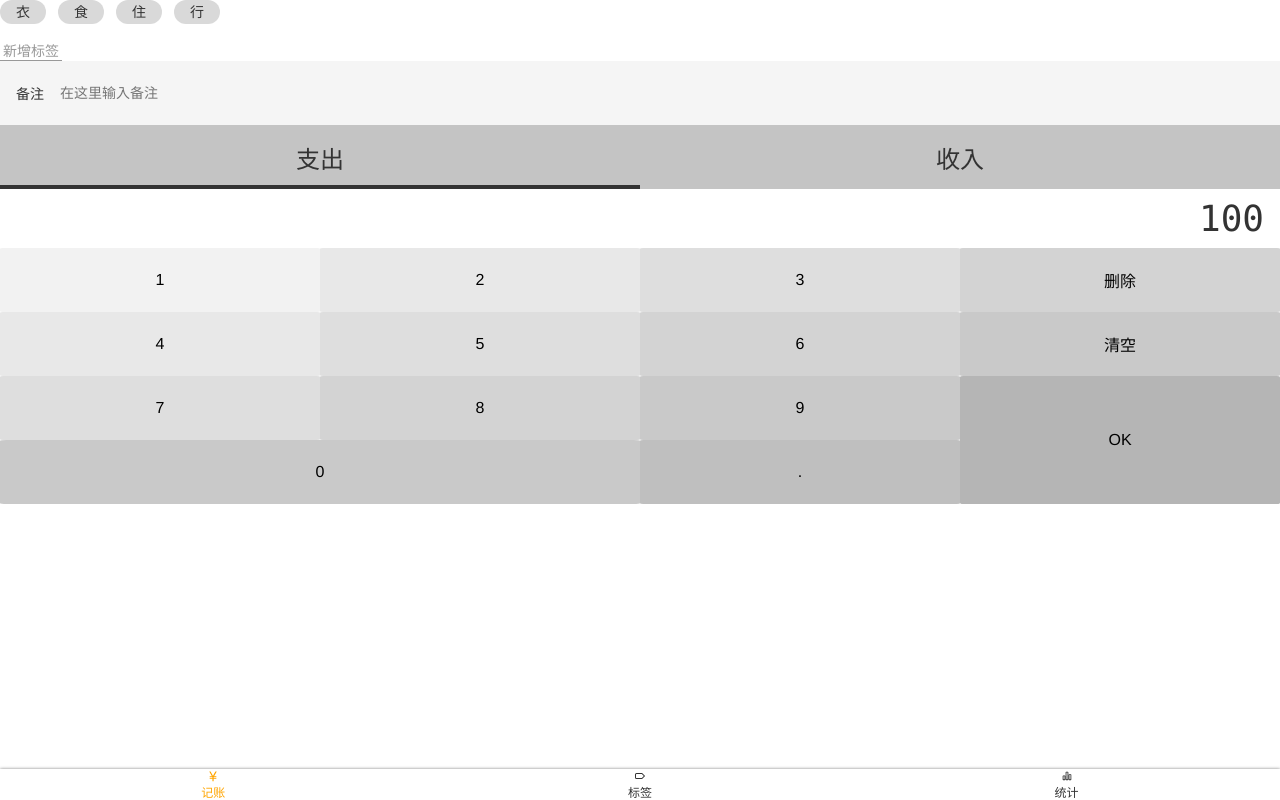
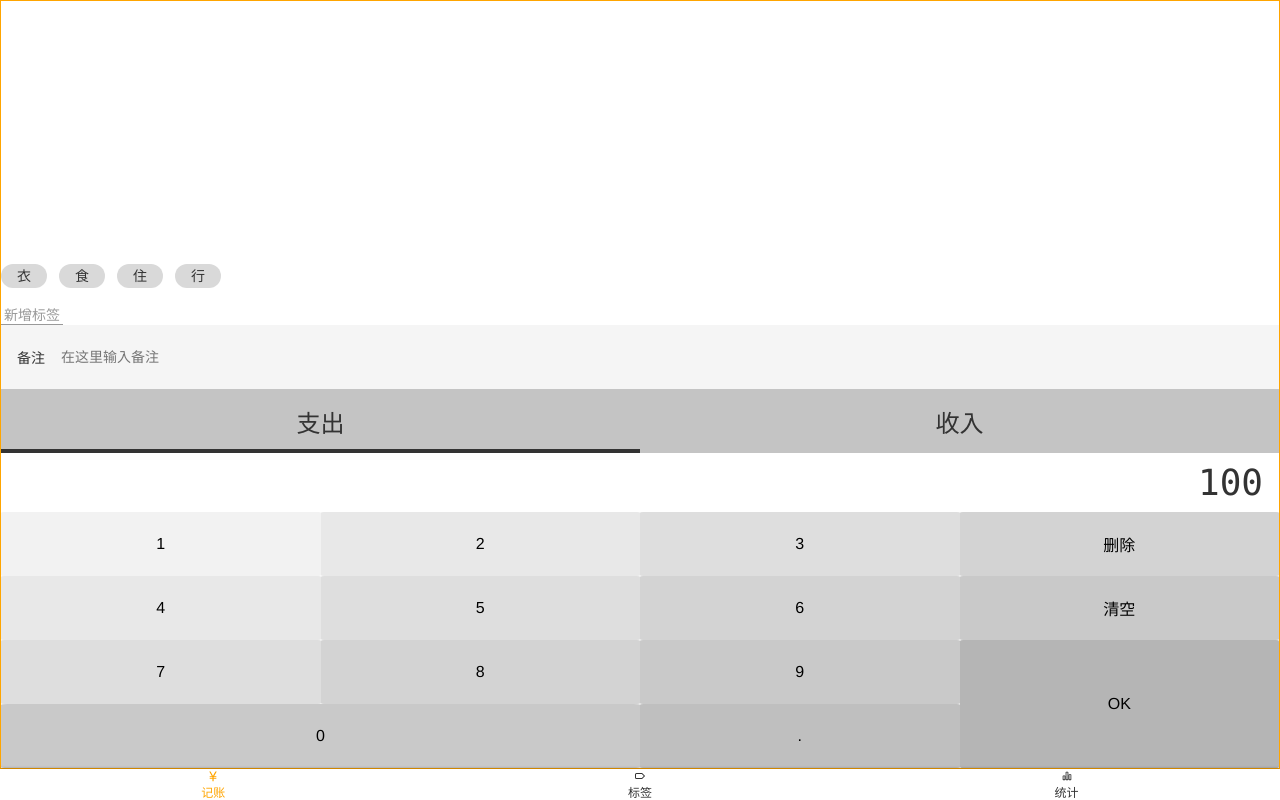
Before and after one commit to cazser/morney, a Vue app: page /#/money in a window 1280 px wide. Built offline with nearby package versions, Linux system fonts and the light colour scheme.

Commit message:
money css部分接近完成

```diff
--- a/src/components/Layout.vue
+++ b/src/components/Layout.vue
@@ -1,8 +1,9 @@
 import Money from '@/views/Money.vue';
 
 <template>
-    <div class="nav-wrapper">
-      <div class="content">
+    <div class="layout-wrapper">
+      <div class="content"
+            :class="classPrefix && `${classPrefix}-content`">
             <slot/>
       </div>
     <Nav/>
@@ -11,12 +12,13 @@
 
 <script>
     export default {
+        props:['classPrefix'],
         name:"Layout"
     }
 </script>
 
 <style lang="scss" scoped>
-     .nav-wrapper{
+     .layout-wrapper{
 
         display: flex;
         flex-direction: column;
--- a/src/views/Money.vue
+++ b/src/views/Money.vue
@@ -1,30 +1,6 @@
 
 <template>
-    <Layout>
-        <div class="tags">
-            <ul class="current">
-                <li>衣</li>
-                <li>食</li>
-                <li>住</li>
-                <li>行</li>
-            </ul>
-            <div class="new">
-                <button>新增标签</button>
-            </div>
-        </div>
-        <div >
-            <label class="notes">
-                <span class="name">备注</span>
-                <input class="value" type="text"
-                 placeholder="在这里输入备注">
-            </label>
-        </div>
-        <div>
-            <ul class="types">
-                <li class="selected">支出</li>
-                <li>收入</li>
-            </ul>
-        </div>
+    <Layout class-prefix="layout">
         <div class="numberPad">
             <div class="output">100</div>
             <div class="buttons">
@@ -44,6 +20,32 @@
             <button>.</button>
             </div>
         </div>
+        <div>
+            <ul class="types">
+                <li class="selected">支出</li>
+                <li>收入</li>
+            </ul>
+        </div>
+        <div >
+            <label class="notes">
+                <span class="name">备注</span>
+                <input class="value" type="text"
+                 placeholder="在这里输入备注">
+            </label>
+        </div>
+        <div class="tags">
+             <div class="new">
+                <button>新增标签</button>
+            </div>
+            <ul class="current">
+                <li>衣</li>
+                <li>食</li>
+                <li>住</li>
+                <li>行</li>
+            </ul>
+
+        </div>
+
     </Layout>
 </template>
 
@@ -55,9 +57,18 @@
     }
 </script>
 
+<style lang="scss">
+    .layout-content{
+        border: 1px solid orange;
+        display: flex;
+        flex-direction: column-reverse;
+    }
+</style>
+
 <style lang="scss" scoped>
 @import "~@/assets/style/helper.scss";
 @import "~@/assets/style/reset.scss";
+
     .numberPad{
         .output{
             font-size: 36px;
@@ -154,9 +165,15 @@
         }
     }
     .tags{
+        flex-grow: 1;
+        display: flex;
+        flex-direction: column-reverse;
         font-size: 14px;
          > .current{
              display: flex;
+             flex-wrap: wrap;
+             margin-top: 4px;
+             overflow:auto;
              > li{
                  background: #d9d9d9;
                  $h: 24px;
```
